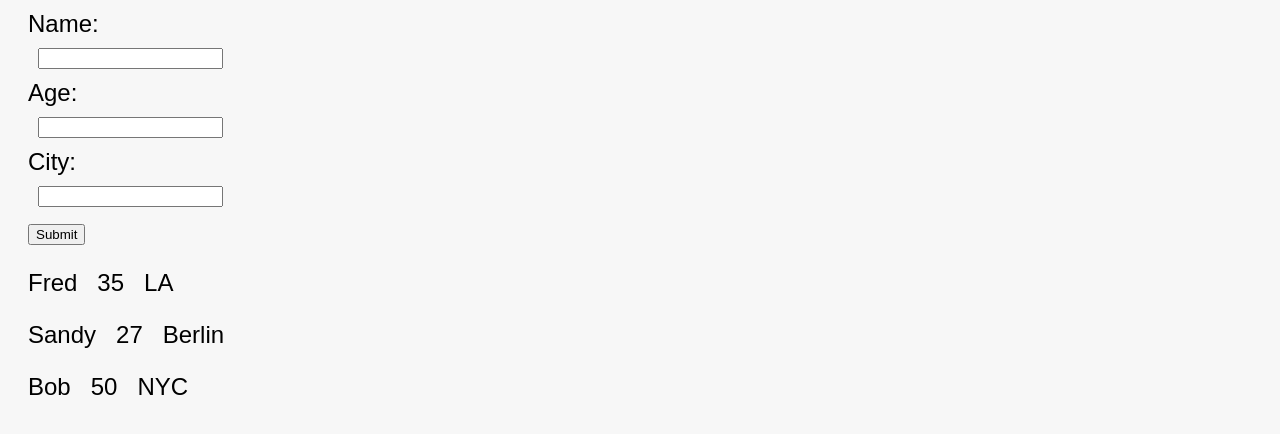
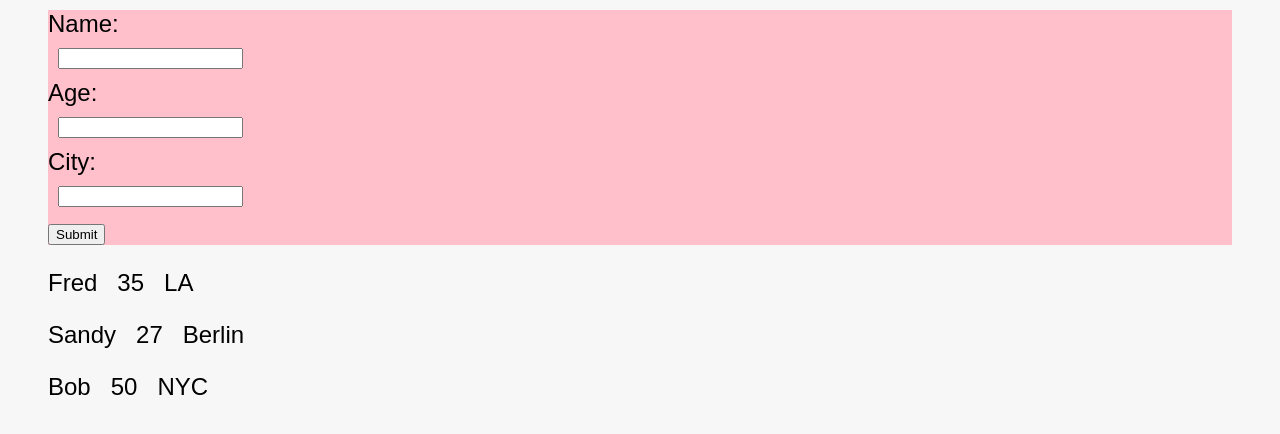
Before and after one commit to mattperkins/form-props-functions, a React (Create React App) app: page / in a window 1280 px wide. Shown: the top 434 px of the page. Built offline with nearby package versions, Linux system fonts and the light colour scheme.

Commit message:
remove styled-components

```diff
--- a/package.json
+++ b/package.json
@@ -4,8 +4,7 @@
   "private": true,
   "dependencies": {
     "react": "^16.4.2",
-    "react-dom": "^16.4.2",
-    "styled-components": "3.3.2"
+    "react-dom": "^16.4.2"
   },
   "devDependencies": {
     "react-scripts": "1.1.4"
--- a/src/index.js
+++ b/src/index.js
@@ -1,33 +1,9 @@
 import * as React from 'react'
 import ReactDOM from 'react-dom'
 import registerServiceWorker from './registerServiceWorker'
-import styled, {injectGlobal} from 'styled-components'
+import './style.css'
 import App from './App'
 
-//eslint-disable-next-line
-injectGlobal`
-body {
-font-family: sans-serif;
-font-size: 24px;
-background: #f7f7f7;
-}
-form{
-  margin: 10px;
-}
-input{
-  margin: 10px;
-  display: block;
-}
-span{
-  padding: 10px;
-  cursor: pointer;
-}
-`
-
-// styled components
-const Wrapper = styled.div`
-margin: 10px;
-`
 
 
 // main ("ROOT") component
@@ -40,11 +16,9 @@ render() {
 // MAIN COMPONENT RETURN
 return (
 
-<Wrapper>
-
-<App />
-
-</Wrapper>
+<React.Fragment>
+  <App />
+</React.Fragment>
 
 )// end return
 }// end render
--- /dev/null
+++ b/src/style.css
@@ -0,0 +1,23 @@
+
+body {
+font-family: sans-serif;
+font-size: 24px;
+background: #f7f7f7;
+}
+form{
+  margin: 10px;
+  background: pink;
+}
+input{
+  margin: 10px;
+  display: block;
+}
+span{
+  padding: 10px;
+  cursor: pointer;
+}
+
+
+div {
+ margin: 10px;
+}
```
Also changed, not shown: 1 other file (tests, documents, lock files or other folders).
